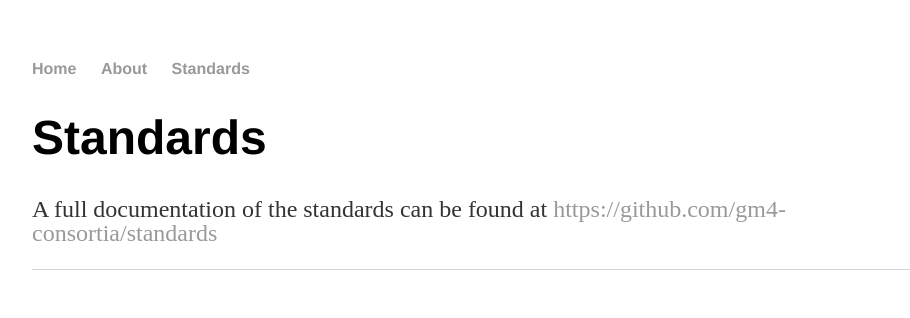
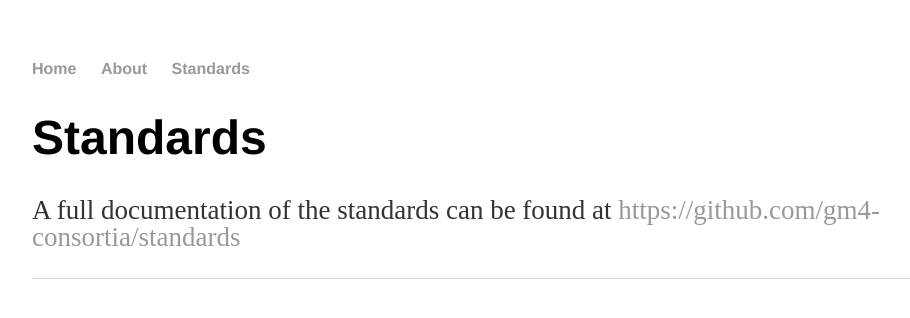
Before and after one commit to gm4-consortia/gm4-consortia.github.io, a Jekyll site: the page built from _posts/2019-04-12-standards.md, in a window 1280 px wide. Shown: the top 318 px of the page, without its empty margins (160-1070 px from the left). Built offline with Jekyll 4.4.1, drawn with Linux system fonts in a browser that asks for light colours.

Commit message:
Update post.html

```diff
--- a/_layouts/post.html
+++ b/_layouts/post.html
@@ -2,8 +2,7 @@
 layout: default
 ---
 <h1>{{ page.title }}</h1>
-		<link rel="stylesheet" type="text/css" href="/css/main.css">
 
 <div class="post">
-  {{ content }}
+  <font size="+1">{{ content }}</font>
 </div>
```
